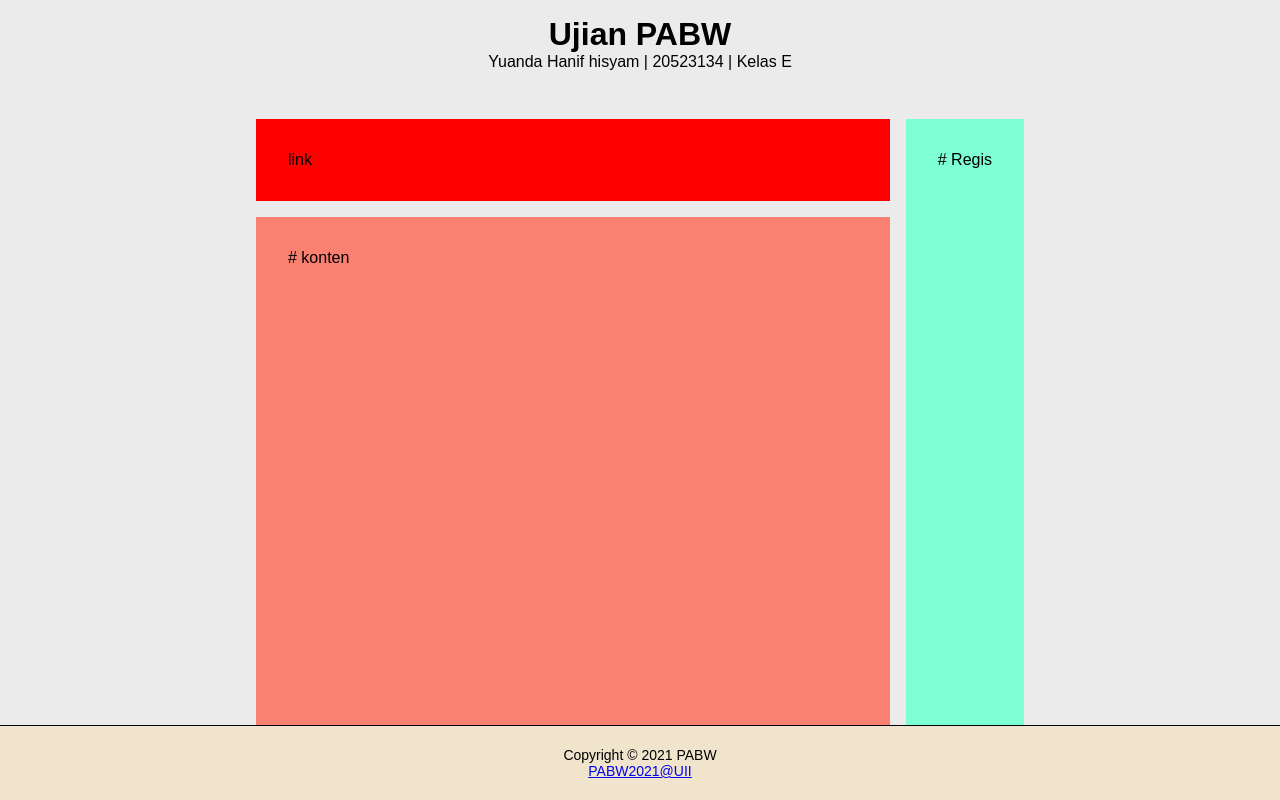
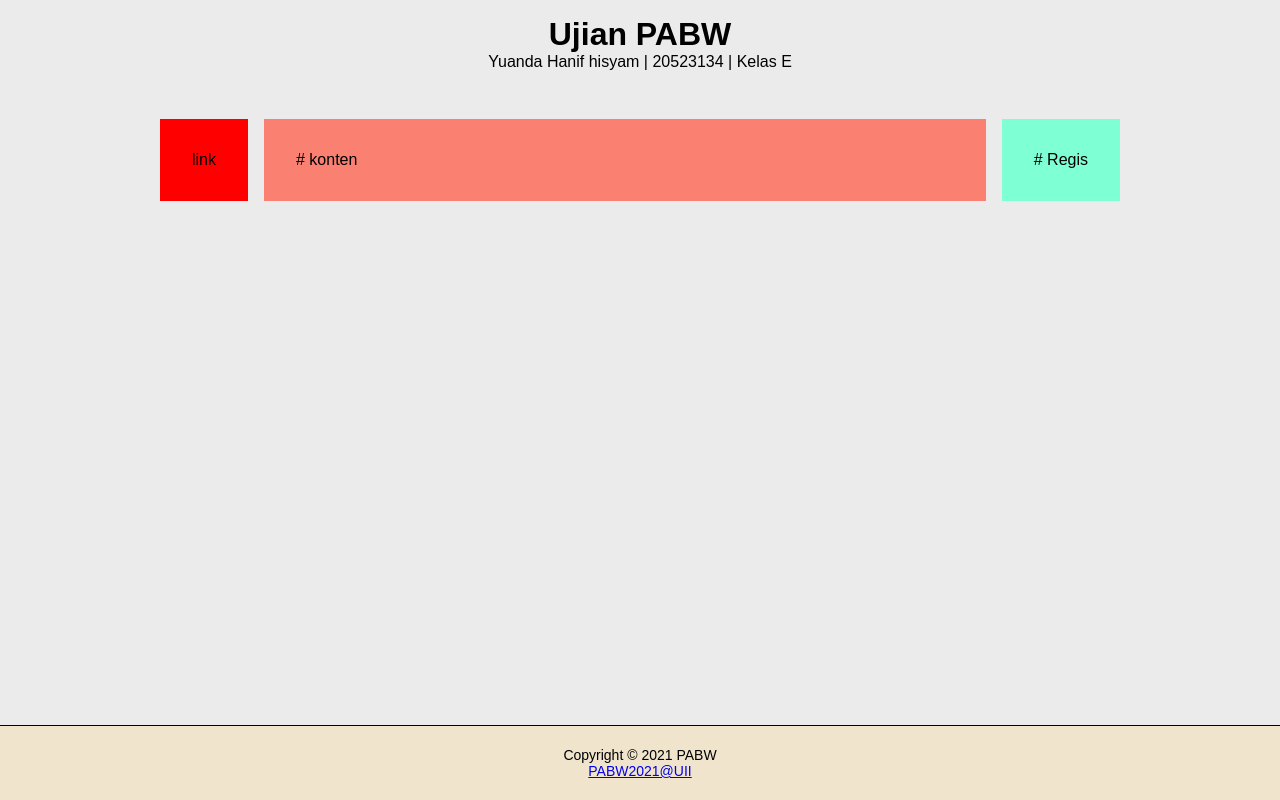
Before and after one commit to yuandahanif/PABW, a PHP site: page /tampilan_responsif.html in a window 1280 px wide. Run offline with PHP 8.4, Linux system fonts and the light colour scheme.

Commit message:
css update

```diff
--- a/CPMK2/style.css
+++ b/CPMK2/style.css
@@ -43,8 +43,8 @@ main {
   gap: 1em;
   grid-template-areas:
     "header"
-    "aside"
-    "main";
+    "main"
+    "aside";
 }
 
 .header {
@@ -91,3 +91,13 @@ footer {
       "main main main aside";
   }
 }
+
+@media only screen and (min-width: 960px) {
+  main {
+    min-width: 960px;
+    grid-template-rows: max-content auto;
+    grid-template-columns: auto 1fr auto;
+    gap: 1em;
+    grid-template-areas: "header main aside";
+  }
+}
```
